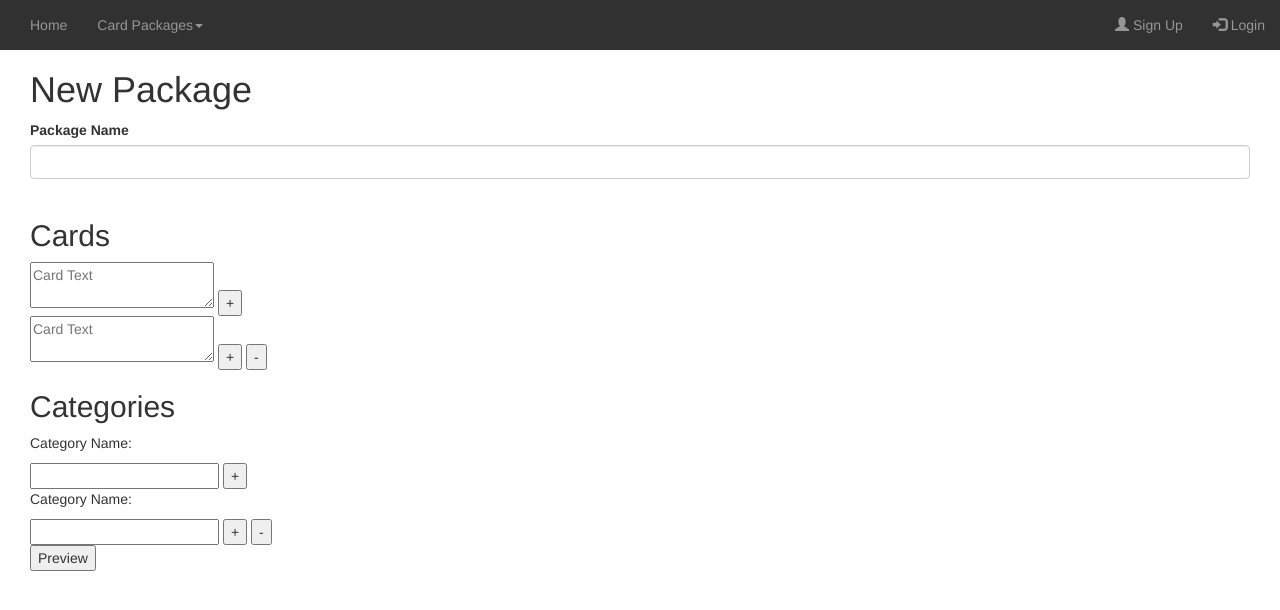
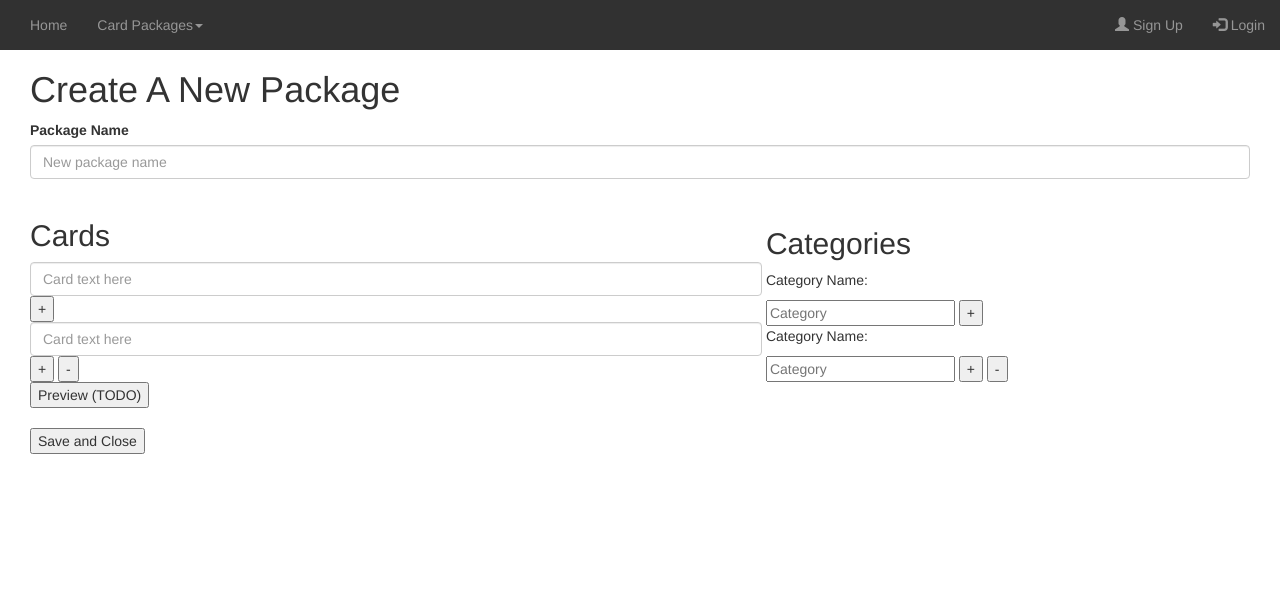
Before and after one commit to bendalll/itech3209, a Django app: template MyDigitalHealth/templates/create_package.html in a window 1280 px wide. Shown: the top 610 px of the page. Run offline with Django 3.2, Linux system fonts and the light colour scheme; the template is opened without the code that fills it, so the values that code supplies are empty; some libraries are stand-ins or nearby versions.

Commit message:
WIP making package create dynamic

```diff
--- a/MyDigitalHealth/static/styles/cardsort.css
+++ b/MyDigitalHealth/static/styles/cardsort.css
@@ -23,3 +23,21 @@
     background-color: #313131;
     z-index: -1;
 }
+
+#cardList
+{
+    display: inline-block;
+    width: 60%;
+}
+
+#categoryList
+{
+    display: inline-block;
+    width: 30%;
+}
+
+#pageActionButtons
+{
+    display: inline-block;
+    width: 100%;
+}
--- a/MyDigitalHealth/templates/base_generic.html
+++ b/MyDigitalHealth/templates/base_generic.html
@@ -34,7 +34,7 @@
 		<!-- Home -->
 		<li><a href="{% url 'index' %} " style="color:#969696">Home</a></li>
 		{% if request.user.is_staff %}
-		<li><a href="{% url 'create' %} " style="color:#969696">Create</a></li>
+		<li><a href="{% url 'create_package' %} " style="color:#969696">Create</a></li>
 		<li><a href="{% url 'admin' %} " style="color:#969696">Administration</a></li>
 		{% endif %}
 		<!-- Card Package Dropdown -->
--- a/MyDigitalHealth/templates/create_package.html
+++ b/MyDigitalHealth/templates/create_package.html
@@ -6,33 +6,34 @@
 	<div  class="container-fluid" id="packageCreator">
         <div>
             <!-- Heading -->
-	    <h1>New Package</h1>
+            <h1>Create A New Package</h1>
         </div>
-
+        <div id="admin_console">
+        <form action="{% url 'create_package' %}" method="post">
+            {% csrf_token %}
             <div id="packageNaming">
                 <!-- Package Name Heading -->
                 <label class="fb-text-label">Package Name</label>
                 <!-- Package Name Input-->
-	    <input type="text" class="form-control" id="nameOfCardPackage">
+                <input type="text" class="form-control" id="nameOfCardPackage" placeholder="New package name" name="package_name">
             </div></br>
 
         <!-- Bootstrap Row -->
-	<div  class="row" id="pageRows">
-	</div>
-	<div  class="row" id="buttons">
-	</div>
-	<div id="admin_console">
-    <form action="{% url 'create' %}" method="post">
-        {% csrf_token %}
+    {#	<div  class="row" id="pageRows">#}
+    {#	</div>#}
+    {#	<div  class="row" id="buttons">#}
+    {#	</div>#}
+    {#        Unsure what the above code does at this time #}
+
             <div id="cardList">
                 <h2>Cards</h2>
                 <!-- Cards which can be dynamically added and removed -->
                 <div class="card" id="firstCard">
-				<textarea maxlength="200" placeholder="Card Text"></textarea>
+                    <input type="text" class="form-control" placeholder="Card text here" name="card_text">
                     <button type="button" onclick="addCard('cardList')">+</button>
                 </div>
                 <div class="card" id="2">
-				<textarea maxlength="200" placeholder="Card Text"></textarea>
+                    <input type="text" class="form-control" placeholder="Card text here" name="card_text">
                     <button type="button" onclick="addCard('cardList')">+</button>
                     <button type="button" onclick="removeCard(this)">-</button>
                 </div>
@@ -42,18 +43,20 @@
                 <h2>Categories</h2>
                 <div class="category">
                     <p>Category Name:</p>
-				<input type="text" />
+                    <input type="text" placeholder="Category" name="category_name"/>
                     <button type="button" onclick="addCategory('categoryList')">+</button>
                 </div>
                 <div class="category">
                     <p>Category Name:</p>
-				<input type="text" />
+                    <input type="text" placeholder="Category" name="category_name"/>
                     <button type="button" onclick="addCategory('categoryList')">+</button>
                     <button type="button" onclick="removeCategory(this)">-</button>
                 </div>
             </div>
-		<div>
-			<input type="submit" value="Preview" />
+            <div id="pageActionButtons">
+                <input type="button" value="Preview (TODO)" onclick="location.href='{%  url 'preview' %}'"/>
+                <br><br>
+                <input type="submit" value="Save and Close"/>
             </div>
         </form>
         </div>
--- a/MyDigitalHealth/urls.py
+++ b/MyDigitalHealth/urls.py
@@ -7,7 +7,7 @@ urlpatterns = [
     path('login', LoginView.as_view(template_name='login.html'), name='login'),
     path('logout', LogoutView.as_view(template_name='index.html'), name='logout'),
     path('register', views.register, name='register_user'),
-    path('create', views.create_package, name='create'),
+    path('create_package', views.create_package, name='create_package'),
     path('preview', views.preview_package, name='preview'),
     path('cards', views.cards, name='cards'),
     path('view', views.view, name='view'),
```
Also changed, not shown: MyDigitalHealth/templates/package.html (deleted, +0 -16 lines), MyDigitalHealth/templates/packageList.html (deleted, +0 -47 lines), MyDigitalHealth/templates/package_view.html (added, +47 -0 lines), MyDigitalHealth/templates/packages_list.html (added, +16 -0 lines), MyDigitalHealth/views.py (+18 -12 lines), MyDigitalHealth/static/scripts/cardsort.js (line endings or trailing spaces). Lines whose indentation alone changed are shown as unchanged.
